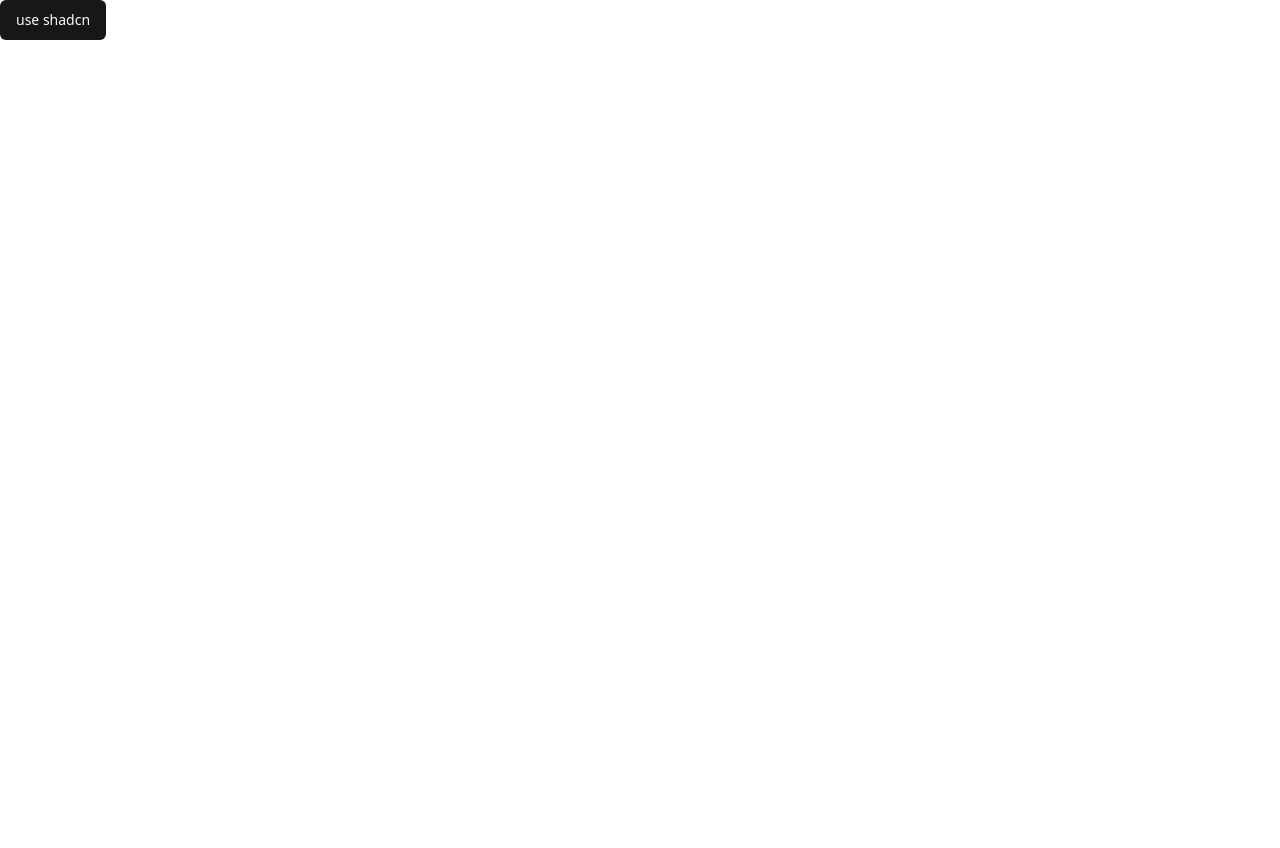
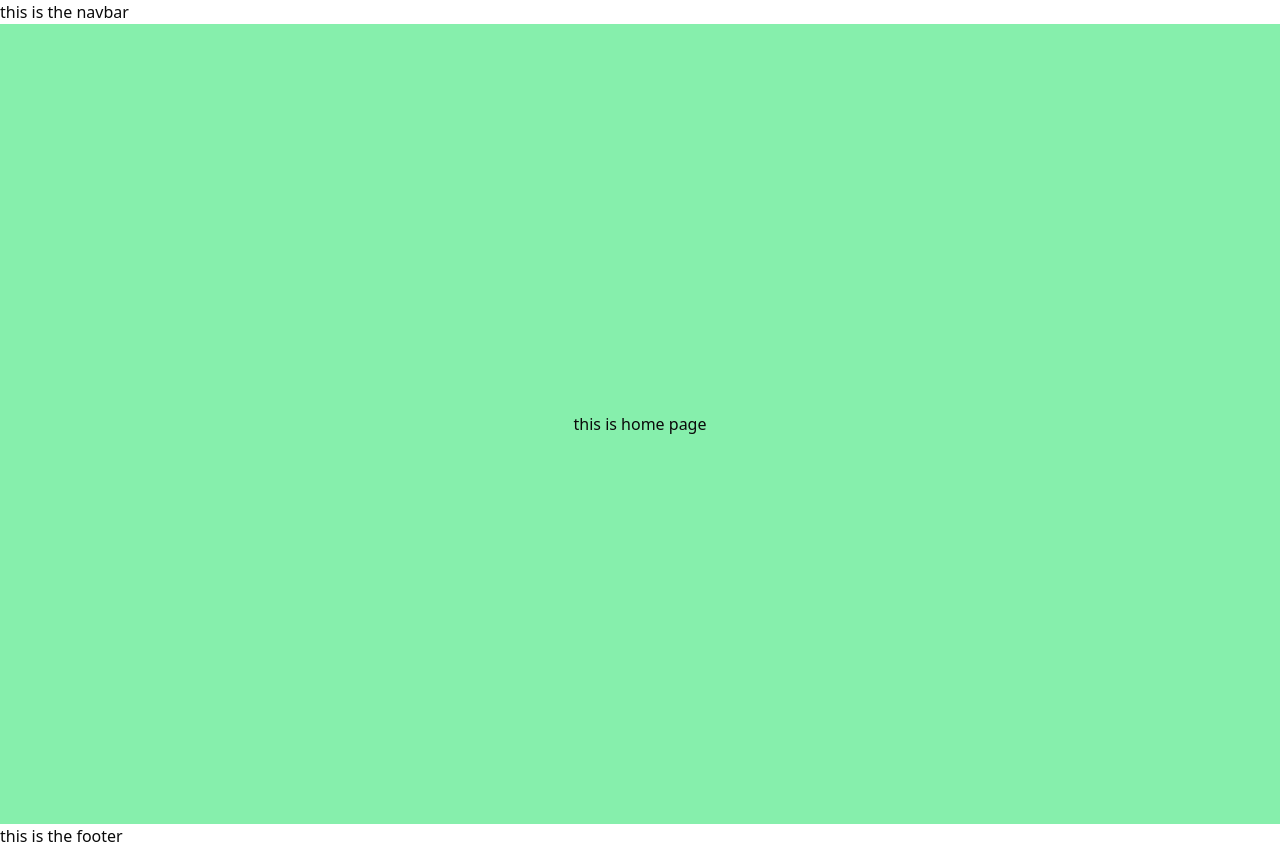
Before and after one commit to muhammadali246397/traveler, a React (Vite) app: page / in a window 1280 px wide. Before the commit the page ends 800 px from the top, so only its background shows below. Built offline with nearby package versions, Linux system fonts and the light colour scheme.

Commit message:
making routes and page route design

```diff
--- /dev/null
+++ b/src/components/Footer.tsx
@@ -0,0 +1,11 @@
+
+
+const Footer = () => {
+    return (
+        <div>
+            <h1>this is the footer</h1>
+        </div>
+    );
+};
+
+export default Footer;
--- /dev/null
+++ b/src/components/Navbar.tsx
@@ -0,0 +1,11 @@
+
+
+const Navbar = () => {
+    return (
+        <div>
+            <h1>this is the navbar</h1>
+        </div>
+    );
+};
+
+export default Navbar;
--- /dev/null
+++ b/src/layout/MainLayout.tsx
@@ -0,0 +1,16 @@
+import Footer from "@/components/Footer";
+import Navbar from "@/components/Navbar";
+import { Outlet } from "react-router-dom";
+
+
+const MainLayout = () => {
+    return (
+        <div>
+            <Navbar/>
+            <Outlet/>
+            <Footer/>
+        </div>
+    );
+};
+
+export default MainLayout;
--- a/src/main.tsx
+++ b/src/main.tsx
@@ -1,10 +1,11 @@
 import { StrictMode } from 'react'
 import { createRoot } from 'react-dom/client'
-import App from './App.tsx'
 import './index.css'
+import { RouterProvider } from 'react-router-dom'
+import { router } from './routes/Route.tsx'
 
 createRoot(document.getElementById('root')!).render(
   <StrictMode>
-    <App />
+   <RouterProvider router={router} />
   </StrictMode>,
 )
--- /dev/null
+++ b/src/pages/Home.tsx
@@ -0,0 +1,11 @@
+
+
+const Home = () => {
+    return (
+        <div className="bg-green-300 w-full h-screen flex justify-center items-center">
+            <h1>this is home page</h1>
+        </div>
+    );
+};
+
+export default Home;
--- /dev/null
+++ b/src/routes/Route.tsx
@@ -0,0 +1,17 @@
+
+import MainLayout from "@/layout/MainLayout";
+import Home from "@/pages/Home";
+import { createBrowserRouter } from "react-router-dom";
+
+export const router = createBrowserRouter([
+    {
+        path: "/" ,
+        element: <MainLayout/>,
+        children:[
+            {
+                index:true,
+                element: <Home/>
+            }
+        ]
+    }
+])
```
